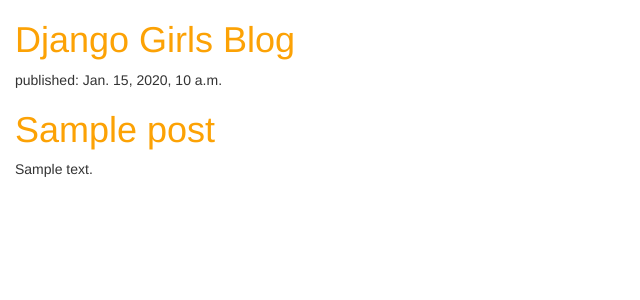
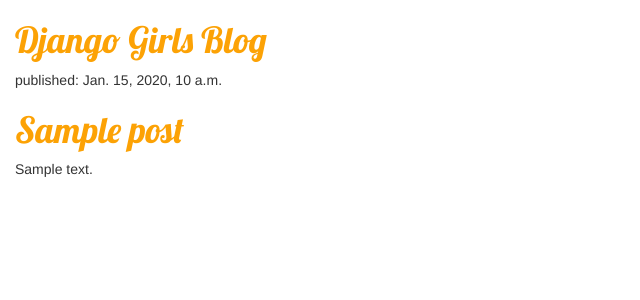
Before and after one commit to claremacrae/django-sites, a Django app: template blog/templates/blog/post_list.html in a window 1280 px wide. Shown: the top 300 px of the page, without its empty margins (0-640 px from the left). Run offline with Django 3.2, Linux system fonts and the light colour scheme; the template is opened without the code that fills it: values that come from a table or form of the project are taken from there, others are empty; tables that the repository leaves empty hold one stand-in row (values such as "Sample post"); some libraries are stand-ins or nearby versions.

Commit message:
Use 'Lobster' font for H1

```diff
--- a/blog/static/css/blog.css
+++ b/blog/static/css/blog.css
@@ -1,5 +1,6 @@
 h1 a {
     color: #FCA205;
+    font-family: 'Lobster';
 }
 
 body {
--- a/blog/templates/blog/post_list.html
+++ b/blog/templates/blog/post_list.html
@@ -5,6 +5,7 @@
         <link rel="stylesheet" href="//maxcdn.bootstrapcdn.com/bootstrap/3.2.0/css/bootstrap.min.css">
         <link rel="stylesheet" href="//maxcdn.bootstrapcdn.com/bootstrap/3.2.0/css/bootstrap-theme.min.css">
         <link rel="stylesheet" href="{% static 'css/blog.css' %}">
+        <link href="http://fonts.googleapis.com/css?family=Lobster&subset=latin,latin-ext" rel="stylesheet" type="text/css">
     </head>
     <body>
         <div>
```
